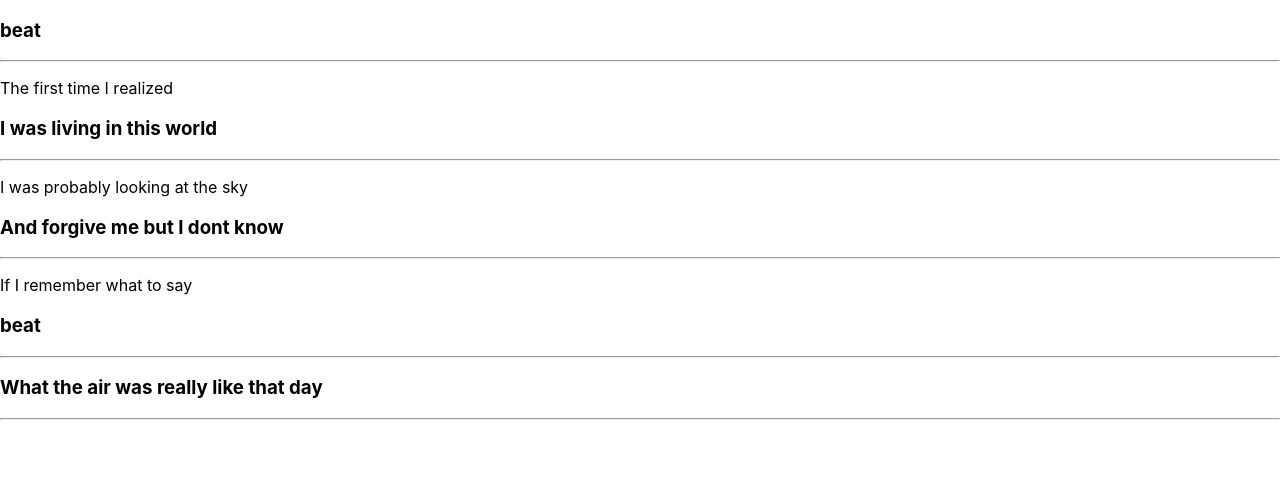
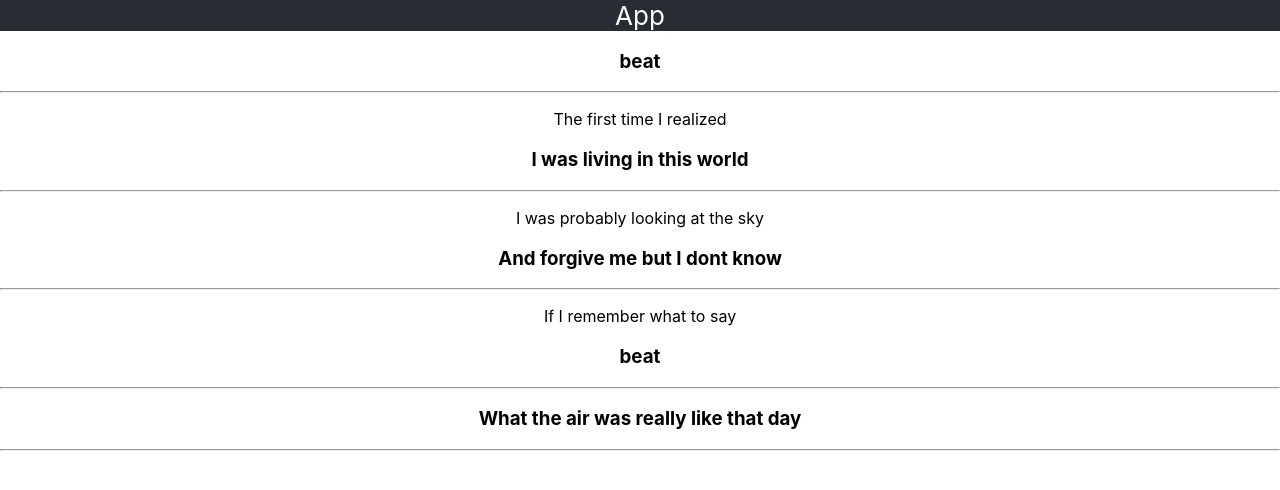
Before and after one commit to imran-kkz/react-canvas, a React (Create React App) app: page / in a window 1280 px wide. Shown: the top 490 px of the page. Built offline with nearby package versions, Linux system fonts and the light colour scheme.

Commit message:
finishing up mapping section

```diff
--- a/src/App.js
+++ b/src/App.js
@@ -5,7 +5,8 @@ import jokesData from './jokesData';
 function App() {
   const jokesComponents = jokesData.map(joke => <JokeApp key={joke.id} question={joke.question} answer={joke.answer}/>)
   return (
-    <div>
+    <div className="App">
+      <header className="App-header">App</header>
       {jokesComponents}
     </div>
   )
```
